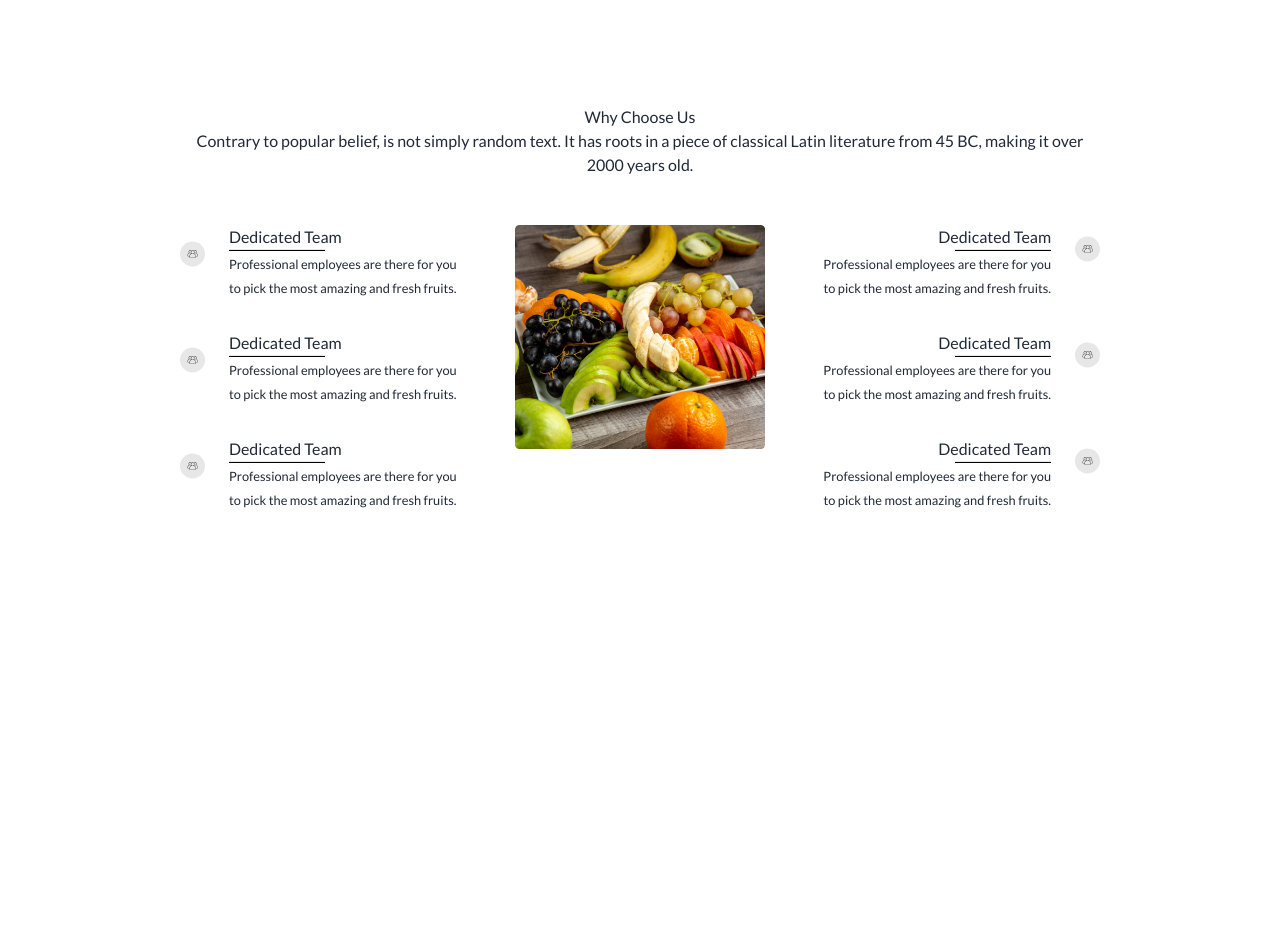
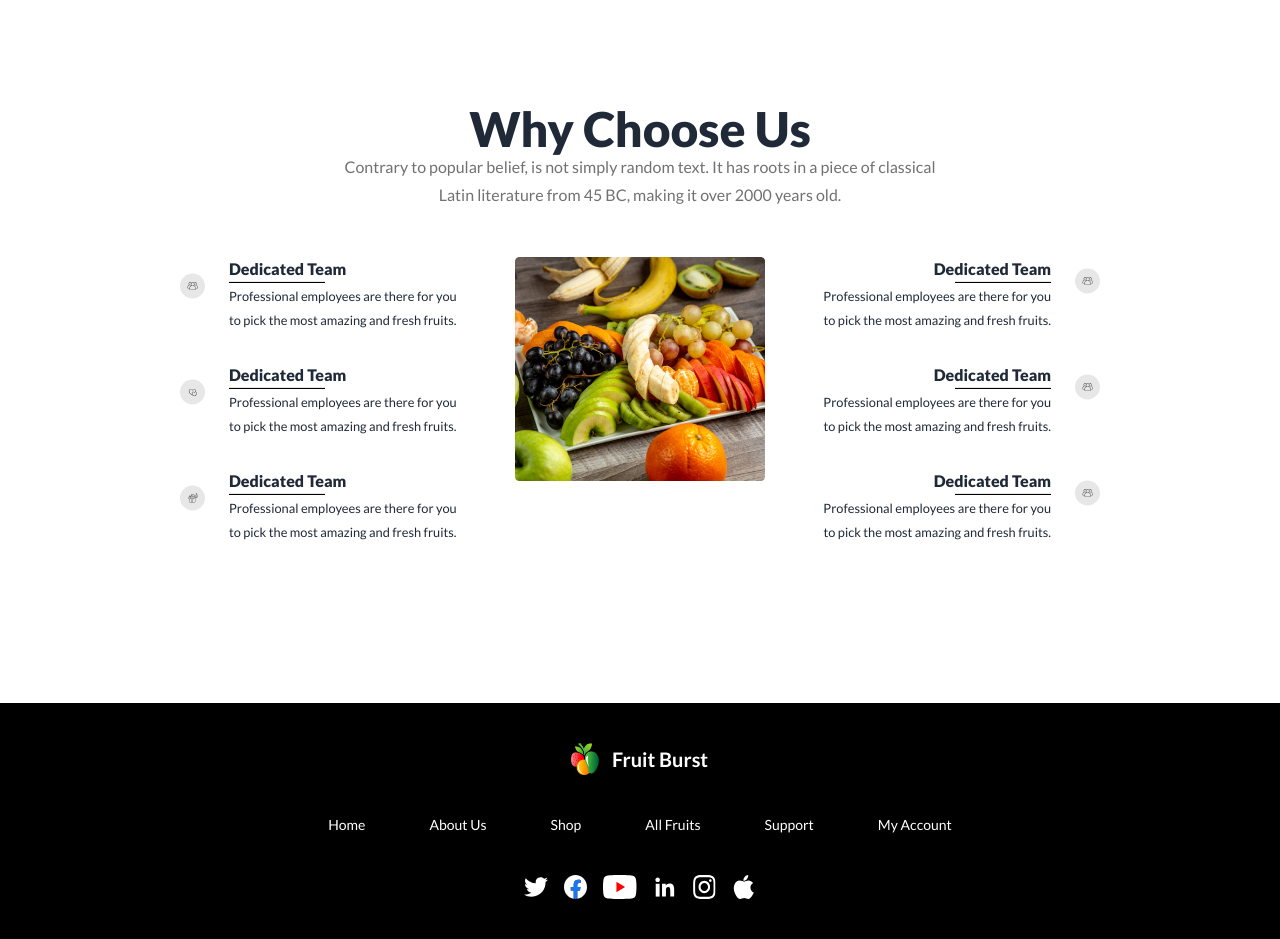
Before and after one commit to adiyat-shihab/A3-fruit-landing-page, a plain HTML site: page index.html in a window 1280 px wide. Shown: the part 2440-3379 px from the top of the page. Before the commit the page ends 2983 px from the top, so only its background shows below. Drawn offline with nearby package versions, Linux system fonts and the light colour scheme.

Commit message:
website complete

```diff
--- a/index.html
+++ b/index.html
@@ -402,7 +402,7 @@
           </div>
         </div>
       </section>
-      <section>
+      <section class="px-4 lg:px-0">
         <div class="lg:flex justify-between gap-6">
           <!-- first card -->
           <div
@@ -897,7 +897,9 @@
           <button class="btn btn-error text-white">Shop All</button>
         </div>
       </section>
-      <section class="relative mb-36 px-5 lg:px-0 mt-6 lg:mt-0 rounded-lg">
+      <section
+        class="relative lg:mb-36 mb-8 px-5 lg:px-0 mt-6 lg:mt-0 rounded-lg"
+      >
         <div
           class="hero lg:h-[31.125rem] bg-cover rounded-lg"
           style="background-image: url('./images/banner1.png')"
@@ -1036,10 +1038,10 @@
           </div>
         </div>
       </section>
-      <section class="px-5">
+      <section class="px-5 lg:mb-32">
         <div class="text-center mb-12">
-          <h1>Why Choose Us</h1>
-          <p>
+          <h1 class="font-extrabold lg:text-5xl">Why Choose Us</h1>
+          <p class="lg:w-[38.4375rem] m-auto text-[#12121299] leading-7">
             Contrary to popular belief, is not simply random text. It has roots
             in a piece of classical Latin literature from 45 BC, making it over
             2000 years old.
@@ -1059,7 +1061,7 @@
                 />
               </div>
               <div class="text-center lg:text-left">
-                <h1>Dedicated Team</h1>
+                <h1 class="font-extrabold">Dedicated Team</h1>
                 <hr
                   class="w-24 h-[2px] bg-black text-black mt-1 flex lg:justify-normal m-auto lg:m-0"
                 />
@@ -1074,13 +1076,13 @@
             <div class="flex gap-6 mb-8 flex-col lg:flex-row">
               <div class="flex justify-center">
                 <img
-                  src="./images/group.svg"
+                  src="./images/love.svg"
                   alt=""
                   class="h-12 w-12 mt-[0.3rem]"
                 />
               </div>
               <div class="text-center lg:text-left">
-                <h1>Dedicated Team</h1>
+                <h1 class="font-extrabold">Dedicated Team</h1>
                 <hr
                   class="w-24 h-[2px] bg-black text-black mt-1 flex lg:justify-normal m-auto lg:m-0"
                 />
@@ -1095,13 +1097,13 @@
             <div class="flex gap-6 mb-8 flex-col lg:flex-row">
               <div class="flex justify-center">
                 <img
-                  src="./images/group.svg"
+                  src="./images/gift.svg"
                   alt=""
                   class="h-12 w-12 mt-[0.3rem]"
                 />
               </div>
               <div class="text-center lg:text-left">
-                <h1>Dedicated Team</h1>
+                <h1 class="font-extrabold">Dedicated Team</h1>
                 <hr
                   class="w-24 h-[2px] bg-black text-black mt-1 flex lg:justify-normal m-auto lg:m-0"
                 />
@@ -1124,7 +1126,7 @@
             <!-- icon container 1 -->
             <div class="flex gap-6 mb-8 flex-col lg:flex-row">
               <div class="lg:text-right text-center order-2 lg:order-none">
-                <h1>Dedicated Team</h1>
+                <h1 class="font-extrabold">Dedicated Team</h1>
                 <div class="flex justify-end">
                   <hr
                     class="w-24 h-[2px] bg-black text-black mt-1 m-auto lg:m-0"
@@ -1147,7 +1149,7 @@
             <!-- icon container 2 -->
             <div class="flex gap-6 mb-8 flex-col lg:flex-row">
               <div class="lg:text-right text-center order-2 lg:order-none">
-                <h1>Dedicated Team</h1>
+                <h1 class="font-extrabold">Dedicated Team</h1>
                 <div class="flex justify-end">
                   <hr
                     class="w-24 h-[2px] bg-black text-black mt-1 m-auto lg:m-0"
@@ -1170,7 +1172,7 @@
             <!-- icon container 3 -->
             <div class="flex gap-6 mb-8 flex-col lg:flex-row">
               <div class="lg:text-right text-center order-2 lg:order-none">
-                <h1>Dedicated Team</h1>
+                <h1 class="font-extrabold">Dedicated Team</h1>
                 <div class="flex justify-end">
                   <hr
                     class="w-24 h-[2px] bg-black text-black mt-1 m-auto lg:m-0"
@@ -1194,5 +1196,51 @@
         </div>
       </section>
     </main>
+    <footer class="footer footer-center p-10 bg-base-200 text-white bg-black">
+      <div class="flex-1 flex">
+        <img src="./images/logo.png" alt="" class="w-7 h-8" />
+        <a class="pl-1 btn-ghost font-bold normal-case text-xl">Fruit Burst</a>
+      </div>
+      <div class="flex flex-wrap justify-center lg:gap-16">
+        <a class="link link-hover">Home</a>
+        <a class="link link-hover">About Us</a>
+        <a class="link link-hover">Shop</a>
+        <a class="link link-hover">All Fruits</a>
+        <a class="link link-hover">Support</a>
+        <a class="link link-hover">My Account</a>
+      </div>
+      <div>
+        <div class="grid grid-flow-col gap-4 items-center">
+          <a
+            ><svg
+              xmlns="http://www.w3.org/2000/svg"
+              width="24"
+              height="24"
+              viewBox="0 0 24 24"
+              class="fill-current"
+            >
+              <path
+                d="M24 4.557c-.883.392-1.832.656-2.828.775 1.017-.609 1.798-1.574 2.165-2.724-.951.564-2.005.974-3.127 1.195-.897-.957-2.178-1.555-3.594-1.555-3.179 0-5.515 2.966-4.797 6.045-4.091-.205-7.719-2.165-10.148-5.144-1.29 2.213-.669 5.108 1.523 6.574-.806-.026-1.566-.247-2.229-.616-.054 2.281 1.581 4.415 3.949 4.89-.693.188-1.452.232-2.224.084.626 1.956 2.444 3.379 4.6 3.419-2.07 1.623-4.678 2.348-7.29 2.04 2.179 1.397 4.768 2.212 7.548 2.212 9.142 0 14.307-7.721 13.995-14.646.962-.695 1.797-1.562 2.457-2.549z"
+              ></path></svg
+          ></a>
+          <a
+            ><img
+              src="./images/facebook-footer.svg"
+              alt=""
+              class="h-[23.276px]"
+          /></a>
+          <a><img src="./images/Group 49.svg" alt="" class="h-[23.276px]" /></a>
+          <a
+            ><img src="./images/linkdin-footer.svg" alt="" class="h-[23.276px]"
+          /></a>
+          <a
+            ><img src="./images/instagram 1.svg" alt="" class="h-[23.276px]"
+          /></a>
+          <a href=""
+            ><img src="./images/apple 1.svg" alt="" class="h-[23.276px]"
+          /></a>
+        </div>
+      </div>
+    </footer>
   </body>
 </html>
```
Also changed, not shown: images/Group 49.svg (added), images/apple 1.svg (added), images/facebook-footer.svg (added), images/instagram 1.svg (added), images/linkdin-footer.svg (added).
